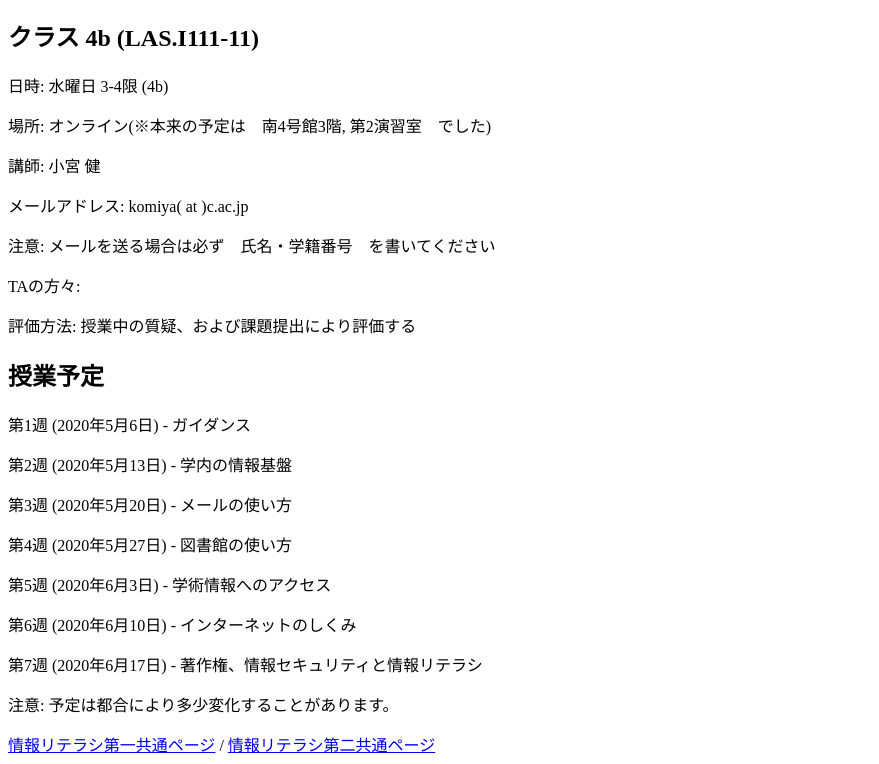
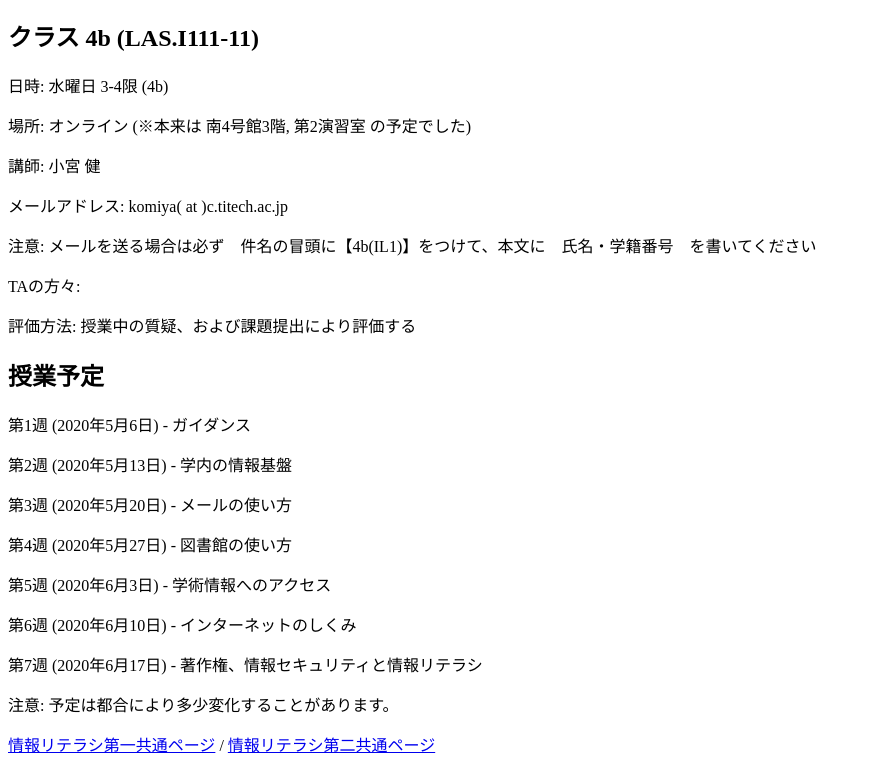
Before and after one commit to komiyaCS/2020-il1, a plain HTML site: page docs/index.html in a window 1280 px wide. Shown: the part 57-821 px from the top of the page, without its empty margins (0-879 px from the left). Drawn offline with Linux system fonts and the light colour scheme.

Commit message:
Update index.html

```diff
--- a/docs/index.html
+++ b/docs/index.html
@@ -11,10 +11,10 @@
   <h2>クラス 4b (LAS.I111-11)</h2>
 
   <p>日時: 水曜日 3-4限 (4b)</p>
-  <p>場所: オンライン(※本来の予定は　南4号館3階, 第2演習室　でした)</p>
+  <p>場所: オンライン (※本来は 南4号館3階, 第2演習室 の予定でした)</p>
   <p>講師: 小宮 健</p>
-    <p>メールアドレス: komiya( at )c.ac.jp</p>
-    <p>注意: メールを送る場合は必ず　氏名・学籍番号　を書いてください</p>
+    <p>メールアドレス: komiya( at )c.titech.ac.jp</p>
+    <p>注意: メールを送る場合は必ず　件名の冒頭に【4b(IL1)】をつけて、本文に　氏名・学籍番号　を書いてください</p>
   <p>TAの方々:</p>
   <p>評価方法: 授業中の質疑、および課題提出により評価する</p>
 
```
